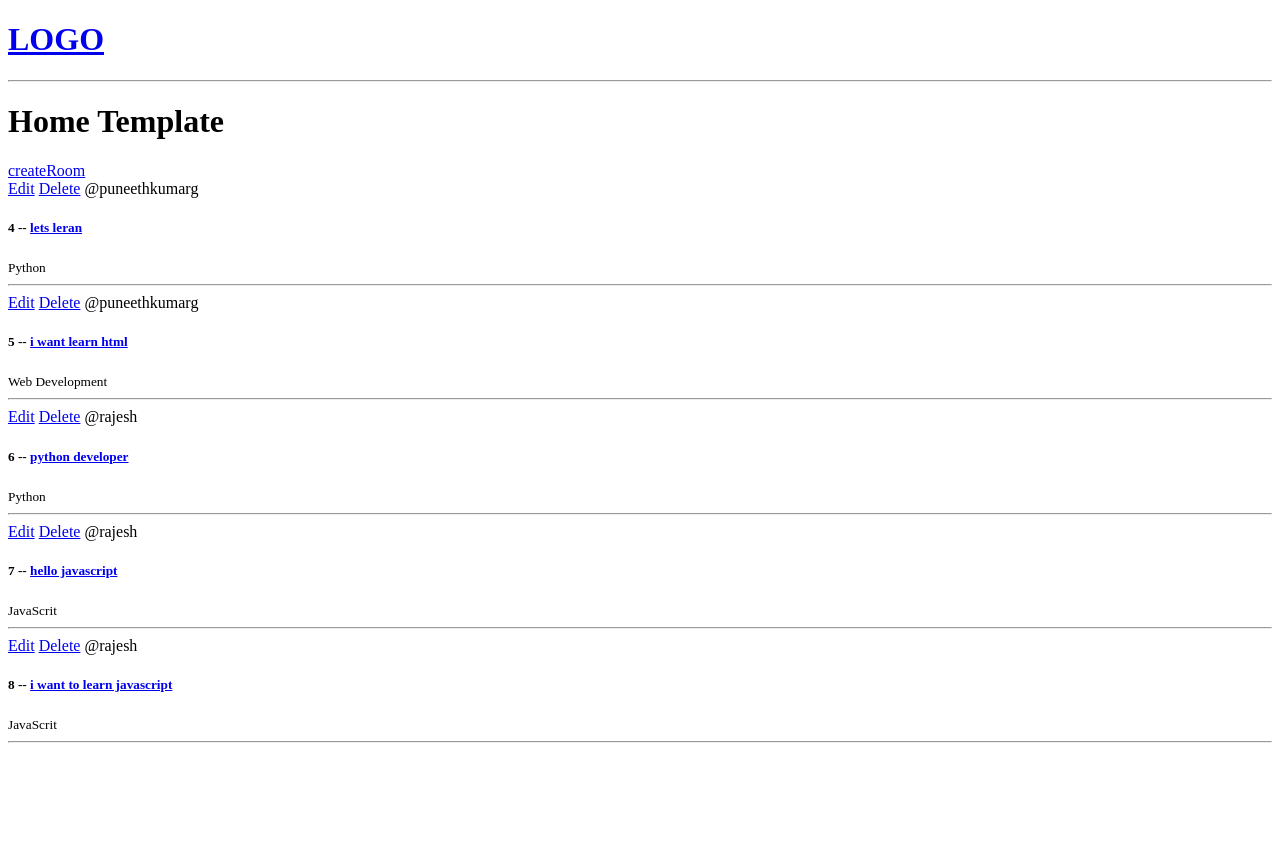
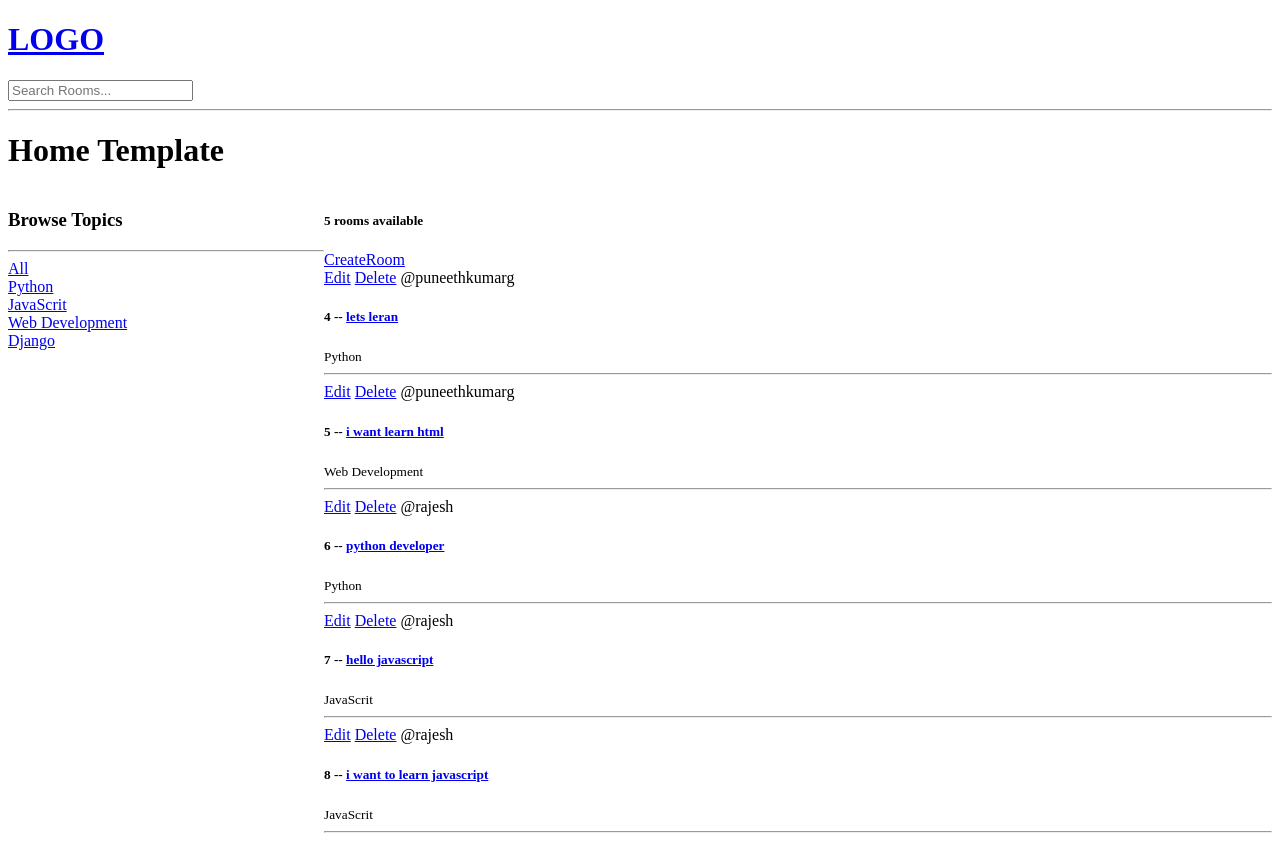
Before and after one commit to puneethkumar18/Django-python, a Django app: page / in a window 1280 px wide. Before the commit the page ends 743 px from the top, so only its background shows below. Run offline with Django 5.2, Linux system fonts and the light colour scheme; data comes from the database, SQL or seed files in the repository; both versions use the stored data as it was after the commit.

Commit message:
search options created

```diff
--- a/studybuddy/base/templates/base/home.html
+++ b/studybuddy/base/templates/base/home.html
@@ -1,8 +1,26 @@
 {% extends "main.html" %} {% block content %}
+<style>
+  .home-container {
+    display: grid;
+    grid-template-columns: 1fr 3fr;
+  }
+</style>
 <h1>Home Template</h1>
 
+<div class="home-container">
   <div>
-  <a href="{% url 'createRoom' %}">createRoom</a>
+    <h3>Browse Topics</h3>
+    <hr />
+    <div>
+      <a href="{% url 'home' %}">All</a>
+    </div>
+    {% for topic in topics%}
+    <div><a href="{% url 'home'%}?q={{topic.name}}">{{topic}}</a></div>
+    {% endfor %}
+  </div>
+  <div>
+    <h5>{{rooms_count}} rooms available</h5>
+    <a href="{% url 'createRoom' %}">CreateRoom</a>
     <div>
       {% for room in rooms %}
       <div>
@@ -18,4 +36,5 @@
       {% endfor %}
     </div>
   </div>
+</div>
 {% endblock content %}
--- a/studybuddy/base/views.py
+++ b/studybuddy/base/views.py
@@ -1,7 +1,7 @@
 from django.shortcuts import render,redirect
-from django.http import HttpResponse
+from django.db.models import Q
 
-from .models import Room
+from .models import Room,Topic
 from .forms import RoomForm
 
 # Create your views here.
@@ -13,8 +13,20 @@ from .forms import RoomForm
 # ]
 
 def home(request):
-    rooms  = Room.objects.all( )
-    context = {"rooms":rooms}
+    q = request.GET.get('q') if request.GET.get('q') != None else ''
+    rooms  = Room.objects.filter(
+        Q(topic__name__icontains = q)|
+        Q(name__icontains = q)|
+        Q(host__username__icontains = q)|
+        Q(description__icontains = q)
+        )
+    topics = Topic.objects.all()
+    rooms_count = rooms .count()
+    context = {
+        "rooms":rooms,
+        "topics":topics,
+        "rooms_count":rooms_count,
+        }
     return render(request,'base/home.html',context)
 
 def room(request,pk):
--- a/studybuddy/templates/nav_bar.html
+++ b/studybuddy/templates/nav_bar.html
@@ -1,5 +1,8 @@
 <a href="/">
   <h1>LOGO</h1>
 </a>
+<form action="{% url 'home' %}" method="GET">
+  <input type="text" name="q" placeholder="Search Rooms..." />
+</form>
 
 <hr />
```
Also changed, not shown: studybuddy/db.sqlite3. Lines whose indentation alone changed are shown as unchanged.
